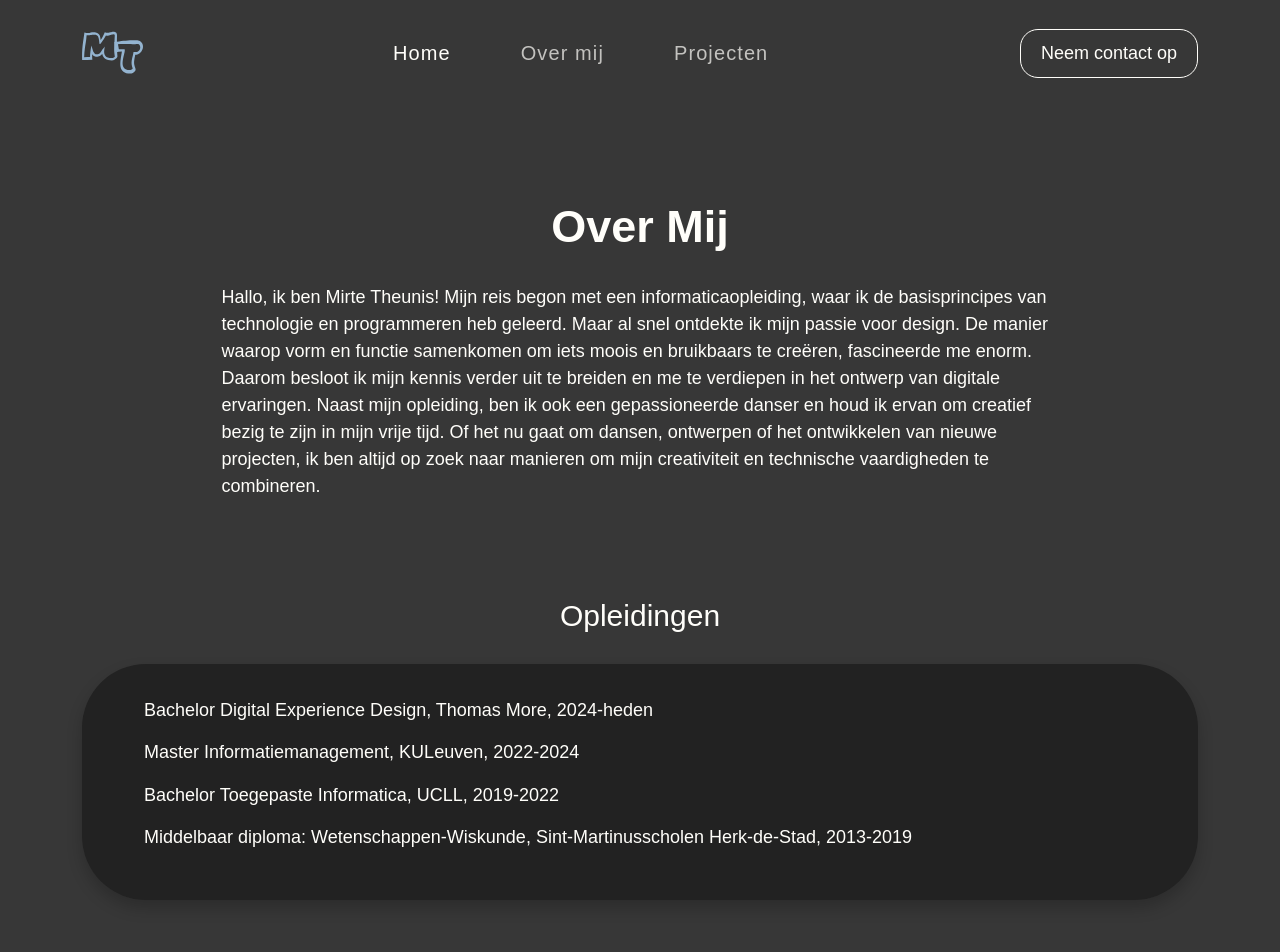
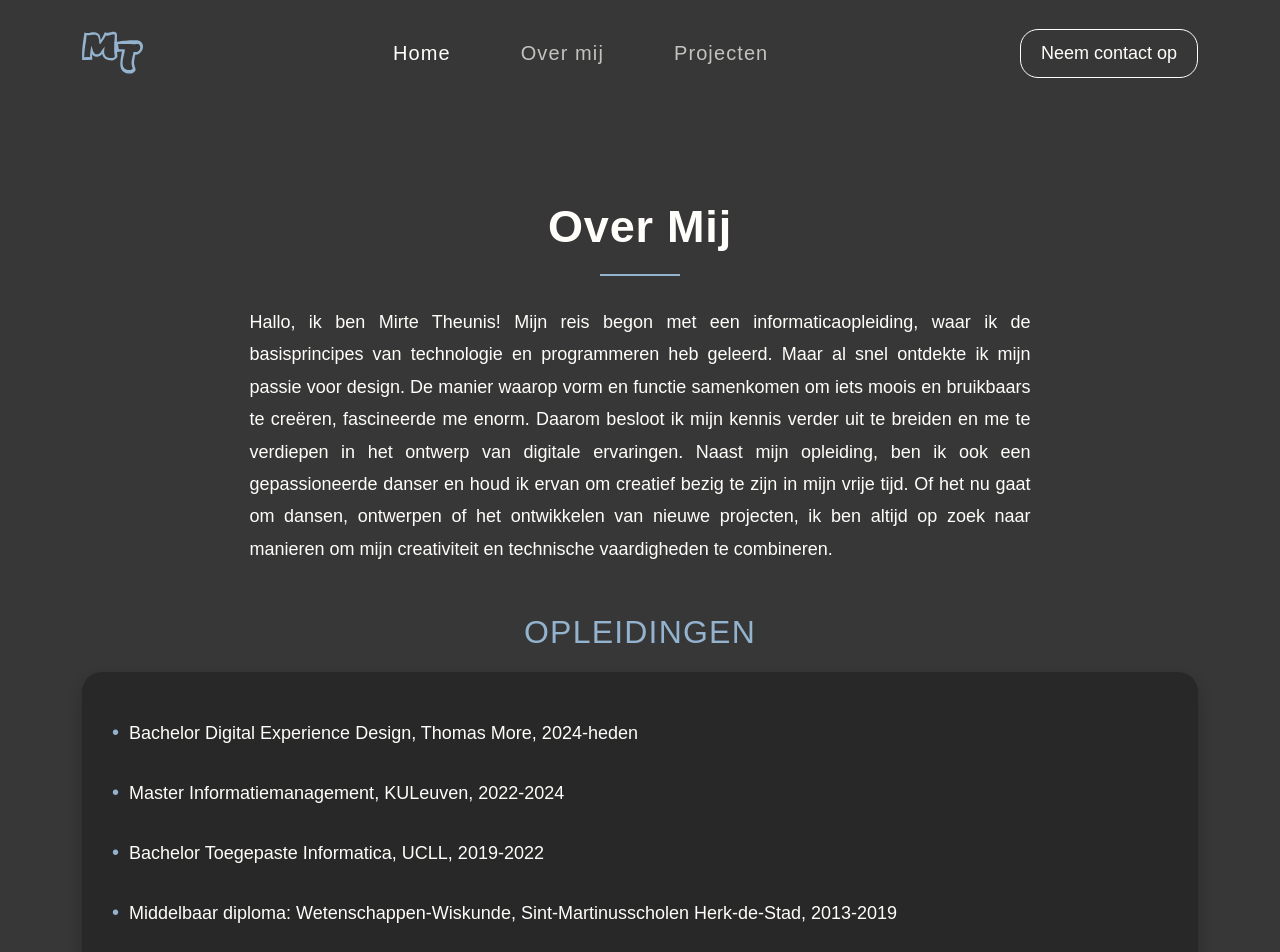
Before and after one commit to mirtetheunisTM/mirtetheunis, a React (Create React App) app: page /aboutme in a window 1280 px wide. Shown: the top 952 px of the page. Built offline with nearby package versions, Linux system fonts and the light colour scheme.

Commit message:
Working Carousel

```diff
--- a/src/App.css
+++ b/src/App.css
@@ -238,44 +238,52 @@ nav.navbar .navbar-toggler[aria-expanded="true"] .navbar-toggler-icon {
 /* skills */
 
 .skill {
+  margin-top: 90px;
+  margin-bottom: 90px;
   padding: 0 0 50px 0;
   position: relative;
 }
-
 .skill-bx {
   background: rgb(21, 21, 21, 0.6);
   border-radius: 64px;
   text-align: center;
   padding: 60px 50px;
-  display: flex;
-  flex-direction: column;
-  align-items: center;
+  margin-top: -60px;
   box-shadow: 0 8px 16px rgba(0, 0, 0, 0.2);
 }
-
 .skill h2 {
-  font-size: 45px;
-  font-weight: 700;
+	font-size: 45px;
+	font-weight: 700;
   margin-bottom: 60px;
-}
-
-.skill-slider {
-  width: 85%;
-  margin: 0 auto;
-  position: relative;
-  overflow: visible;
 }
 
 .skill-slider .item h5 {
   font-size: 18px;
 }
 
+.skill-slider {
+  width: 80%;
+  margin: 0 auto;
+  position: relative;
+}
+
 .skill-slider .item img {
-  width: 45%;
+  width: 50%;
   margin: 0 auto 15px auto;
 }
 
 .skill-bx button {
+  background: transparent;
+  margin-left: -35px;
+  margin-right: -35px;
+}
+
+.skill-bx button:hover {
+  background: #7D9AB3 !important;
+  color: ;
+}
+
+.skill-bx .learnMore {
   font-weight: 500;
   color: #FFFEFA !important;
   border: 1px solid #FFFEFA !important;
@@ -289,17 +297,17 @@ nav.navbar .navbar-toggler[aria-expanded="true"] .navbar-toggler-icon {
   overflow: hidden;
 }
 
-.skill-bx button span {
+.skill-bx .learnMore span {
   z-index: 1;
   position: relative;
 }
 
-.skill-bx button span img {
+.skill-bx .learnMore span img {
   margin-left: 8px;
   filter: invert(100%) sepia(41%) saturate(824%) hue-rotate(3deg) brightness(122%) contrast(102%);
 }
 
-.skill-bx button::before {
+.skill-bx .learnMore::before {
   content: "";
   width: 0%;
   height: 100%;
@@ -311,49 +319,21 @@ nav.navbar .navbar-toggler[aria-expanded="true"] .navbar-toggler-icon {
   transition: 0.3s ease-in-out;
 }
 
-.skill-bx button:hover {
+.skill-bx .learnMore:hover {
   color: #7D9AB3 !important;
 }
 
-.skill-bx button:hover img {
+.skill-bx .learnMore:hover img {
   filter: invert(67%) sepia(8%) saturate(1123%) hue-rotate(166deg) brightness(88%) contrast(87%);
 }
 
-.skill-bx button:hover::before {
+.skill-bx .learnMore:hover::before {
   content: "";
   width: 100%;
   height: 100%;
   position: absolute;
 }
 
-.carousel-arrow {
-  background: transparent;
-  border: none;
-  position: absolute;
-  top: 50%;
-  transform: translateY(-50%);
-  z-index: 2;
-  cursor: pointer;
-}
-
-.carousel-arrow img {
-  width: 40px;
-  filter: invert(100%) sepia(0%) saturate(750%) hue-rotate(200deg) brightness(110%) contrast(100%);
-  transition: transform 0.3s ease, filter 0.3s ease;
-}
-
-.carousel-arrow:hover img {
-  transform: scale(1.2);
-  filter: invert(70%) sepia(30%) saturate(1000%) hue-rotate(90deg) brightness(120%) contrast(110%);
-}
-
-.carousel-arrow-left {
-  left: -30px;
-}
-
-.carousel-arrow-right {
-  right: -30px;
-}
 
 /* projects */
 
@@ -642,18 +622,6 @@ nav.navbar .navbar-toggler[aria-expanded="true"] .navbar-toggler-icon {
   padding: 200px 0;
 }
 
-.over-mij h2 {
-  font-size: 45px;
-  font-weight: 700;
-  margin-bottom: 30px;
-}
-
-.over-mij h3 {
-  font-size: 30px;
-  font-weight: 500;
-  margin-bottom: 30px;
-}
-
 .over-mij p {
   font-size: 18px;
   line-height: 1.5;
@@ -662,40 +630,106 @@ nav.navbar .navbar-toggler[aria-expanded="true"] .navbar-toggler-icon {
   margin-bottom: 50px;
 }
 
-.content-box {
-  background: rgb(21, 21, 21, 0.6);
-  border-radius: 64px;
-  padding: 30px;
-  box-shadow: 0 8px 16px rgba(0, 0, 0, 0.2);
-  margin-top: 20px;
+.over-mij .section-title {
+  font-size: 45px;
+  font-weight: 700;
+  letter-spacing: 0.8px;
+  margin-bottom: 30px;
 }
 
-ul {
-  list-style-type: none;
-  padding-left: 0;
+.over-mij .section-title::after {
+  content: "";
+  display: block;
+  margin: 20px auto 0 auto;
+  width: 80px;
+  height: 2px;
+  background: #93b3cf;
 }
 
-li {
+.over-mij .section-subtitle {
+  font-size: 32px;
+  margin-bottom: 20px;
+  color: #93b3cf;
+  text-transform: uppercase;
+  text-align: center;
+  letter-spacing: 1.2px;
+}
+
+.over-mij p {
   font-size: 18px;
   line-height: 1.8;
   color: #FFFEFA;
+  text-align: justify;
+  margin: 0 auto;
+  width: 70%;
+  animation: fadeInUp 0.6s ease-in-out;
 }
 
-/* Education Section Styling */
-.education-section,
-.work-experience-section,
-.skills-section {
-  margin-bottom: 60px;
+.over-mij .content-box {
+  background: rgba(37, 37, 37, 0.8);
+  padding: 30px;
+  border-radius: 20px;
+  box-shadow: 0 8px 16px rgba(0, 0, 0, 0.2);
+  transition: transform 0.3s ease;
 }
 
-.education-list li,
-.work-experience-list li,
-.skills-list li {
-  margin-bottom: 10px;
+.over-mij ul {
+  list-style: none;
+  padding: 0;
+  margin: 0;
+  font-size: 18px;
+  line-height: 2;
 }
 
-.education-list li strong,
-.work-experience-list li strong,
-.skills-list li strong {
+.over-mij ul li {
+  padding: 10px 0;
+  color: #FFFEFA;
+  position: relative;
+}
+
+.over-mij ul li::before {
+  content: "•";
   color: #93b3cf;
+  font-size: 20px;
+  margin-right: 10px;
 }
+
+.skills-list li {
+  display: inline-block;
+  margin: 0 15px 15px 0;
+  padding: 10px 20px;
+  font-weight: 500;
+  font-size: 16px;
+  background: rgba(57, 57, 57, 0.8);
+  border-radius: 12px;
+  border: 1px solid #93b3cf;
+  transition: background-color 0.3s ease, color 0.3s ease;
+}
+
+.skills-list li:hover {
+  background: #93b3cf;
+  color: #373737;
+}
+
+@keyframes fadeInUp {
+  from {
+    opacity: 0;
+    transform: translateY(20px);
+  }
+  to {
+    opacity: 1;
+    transform: translateY(0);
+  }
+}
+
+/* Animations */
+.intro-section h2,
+.education-section h3,
+.work-experience-section h3,
+.skills-section h3 {
+  animation: fadeInUp 0.6s ease-in-out;
+}
+
+.content-box ul {
+  animation: fadeInUp 0.8s ease-in-out;
+}
--- a/src/components/Skills.js
+++ b/src/components/Skills.js
@@ -38,7 +38,7 @@ export const Skills = () => {
 
       const navigate = useNavigate();
 
-      const customLeftArrow = (
+      /* const customLeftArrow = (
         <button className="carousel-arrow carousel-arrow-left">
           <img src={arrowLeft} alt="Left Arrow" />
         </button>
@@ -48,7 +48,7 @@ export const Skills = () => {
         <button className="carousel-arrow carousel-arrow-right">
           <img src={arrowRight} alt="Right Arrow" />
         </button>
-      );
+      ); */
 
       const goToPage = () => {
         navigate("/aboutme");
@@ -62,8 +62,7 @@ export const Skills = () => {
                     <Col>
                     <div className="skill-bx">
                         <h2>Skills</h2>
-                        <p></p>
-                        <Carousel responsive={responsive} infinite={true} arrows={true} customLeftArrow={customLeftArrow} customRightArrow={customRightArrow} className="skill-slider">
+                        <Carousel responsive={responsive} infinite={true} arrows={true} /*customLeftArrow={customLeftArrow} customRightArrow={customRightArrow}*/ className="skill-slider">
                             <div className="item">
                                 <img src={metric1} alt="html" />
                                 <h5>UI Design</h5>
```
